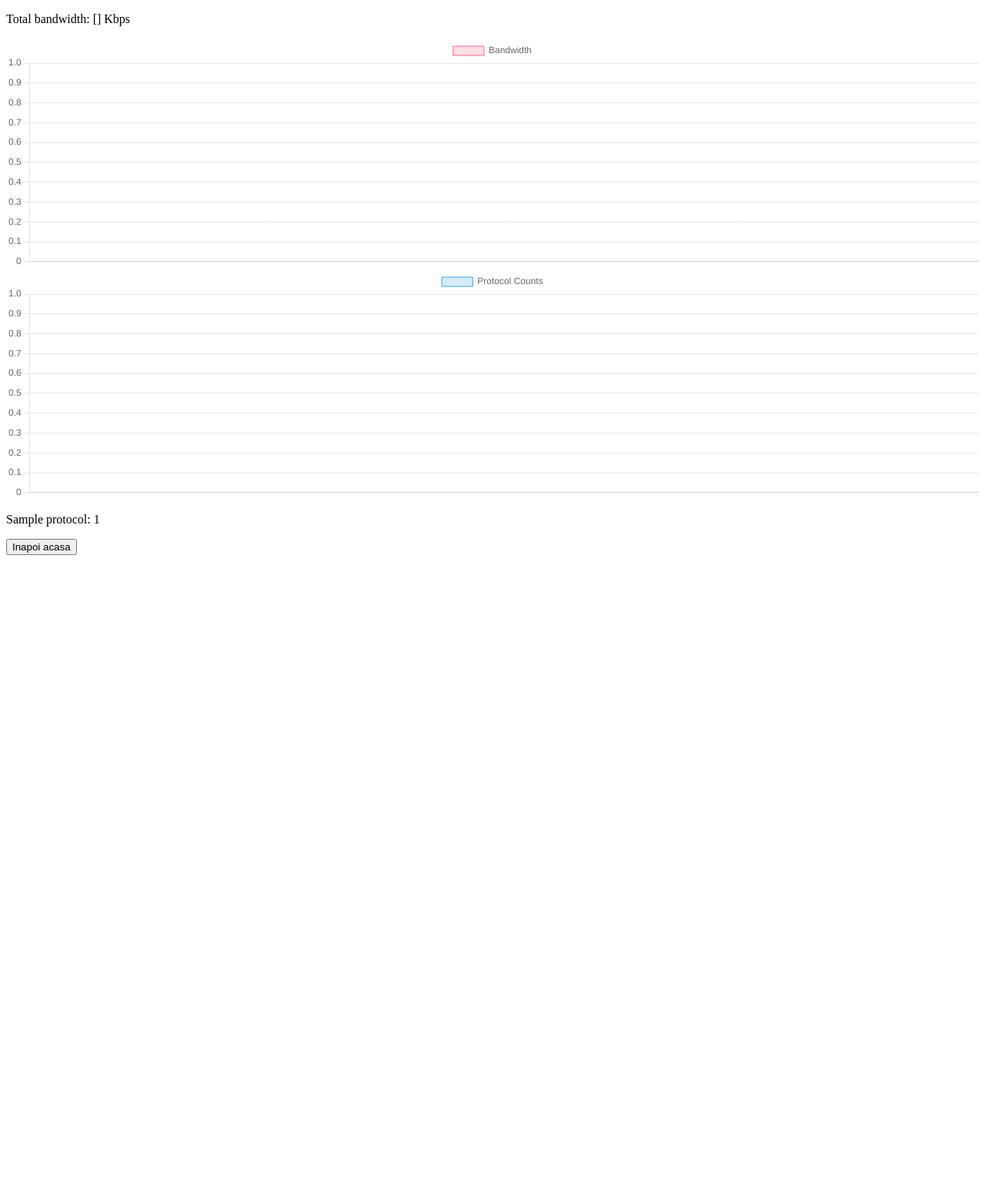
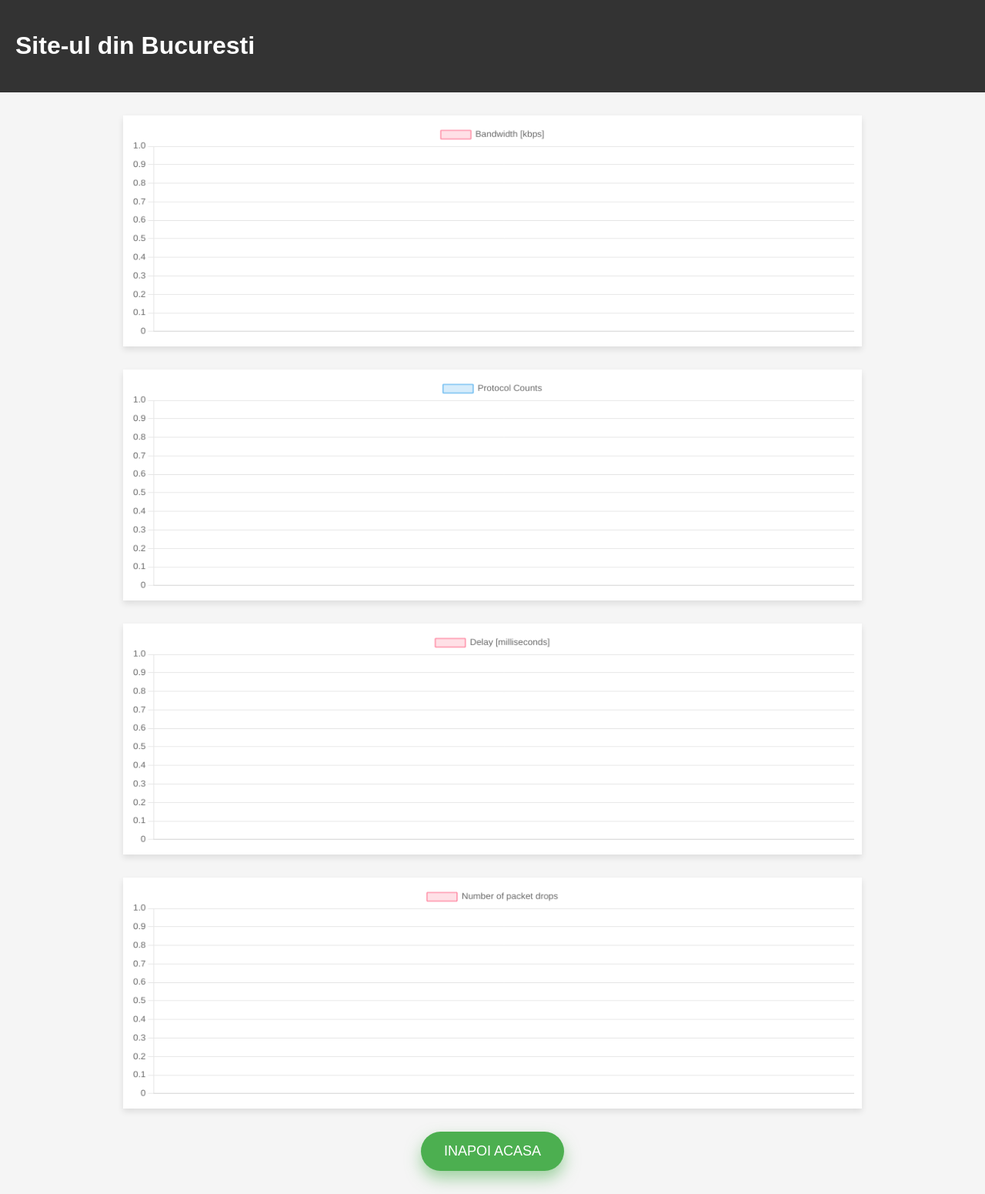
Before and after one commit to guceanu18/licenta, a Django app: template interfata/dmvpn/templates/dmvpn/bucuresti_bw.html in a window 1280 px wide. Shown: the whole page at 77% size. Before the commit the page ends 721 px from the top, so only its background shows below. Run offline with Django 4.2, Linux system fonts and the light colour scheme; the template is opened without the code that fills it: most values are stand-ins (such as "Sample title", 1, 10 or a date in 2020); parts of the project's set-up code (start-up, migrations or seed data) failed here and were passed over.

Commit message:
Added design elements and 2 more parameters: delay and packet drop rate

```diff
--- a/interfata/dmvpn/templates/dmvpn/bucuresti_bw.html
+++ b/interfata/dmvpn/templates/dmvpn/bucuresti_bw.html
@@ -5,16 +5,65 @@
     <script src="https://cdn.jsdelivr.net/npm/chart.js"></script>
     <style>
       canvas {
-        max-width: 1920px;
+        margin-top: 30px;
+        margin-bottom: 30px;
+        padding: 10px;
+        max-width: 1200px;
         max-height: 300px;
+        background-color: #ffffff;
       }
+
+      header {
+        background-color: #333;
+        color: #fff;
+        padding: 20px;
+      }
+
+      body {
+        margin: 0;
+        font-family: sans-serif;
+        background-color: #f5f5f5;
+      }
+
+      .chart {
+        margin: 30px auto;
+        max-width: 960px;
+        background-color: #fff;
+        box-shadow: 0 4px 8px rgba(0, 0, 0, 0.1);
+      }
+
+       button[type="submit"] {
+        background-color: #4CAF50;
+        color: #fff;
+        border: none;
+        padding: 15px 30px;
+        font-size: 18px;
+        cursor: pointer;
+        border-radius: 50px;
+        text-transform: uppercase;
+        box-shadow: 0 10px 20px rgba(76, 175, 80, 0.5);
+        transition: all 0.3s ease;
+        display: flex;
+        justify-content: center;
+        margin: 30px auto;
+      }
+      button[type="submit"]:hover {
+        background-color: #3e8e41;
+        box-shadow: 0 15px 30px rgba(76, 175, 80, 0.7);
+      }
+
+
     </style>
   </head>
   <body>
 
-    <p>Total bandwidth: {{ params.0 }} Kbps</p>
+    <header>
+      <h1>Site-ul din Bucuresti</h1>
+    </header>
 
-    <canvas id="myChart"></canvas>
+    <div class="chart">
+      <canvas id="myChart"></canvas>
+    </div>
     <script>
       // Get the canvas element
       var ctx = document.getElementById('myChart').getContext('2d');
@@ -28,7 +77,7 @@
           data: {
               labels: Array.from({length: bwValues.length}, (_, i) => i+1),
               datasets: [{
-                  label: 'Bandwidth',
+                  label: 'Bandwidth [kbps]',
                   data: bwValues,
                   backgroundColor: 'rgba(255, 99, 132, 0.2)',
                   borderColor: 'rgba(255, 99, 132, 1)',
@@ -45,7 +94,9 @@
       });
     </script>
 
-    <canvas id="protocols-chart"></canvas>
+    <div class="chart">
+      <canvas id="protocols-chart"></canvas>
+    </div>
 
     <script>
       // Get the protocols data from the template context
@@ -81,14 +132,85 @@
       });
     </script>
 
-    {% for protocol, count in params.1.items %}
-      <p>{{ protocol }}: {{ count }}</p>
-    {% endfor %}
+    <div class="chart">
+      <canvas id="delayChart"></canvas>
+    </div>
+    <script>
+      // Get the canvas element
+      var ctx = document.getElementById('delayChart').getContext('2d');
+
+      // Get the delay values from the params object
+      var delays = {{ params.2}};
+
+      // Create a new chart
+      var delayChart = new Chart(ctx, {
+          type: 'line',
+          data: {
+              labels: Array.from({length: delays.length}, (_, i) => i+1),
+              datasets: [{
+                  label: 'Delay [milliseconds]',
+                  data: delays,
+                  backgroundColor: 'rgba(255, 99, 132, 0.2)',
+                  borderColor: 'rgba(255, 99, 132, 1)',
+                  borderWidth: 1
+              }]
+          },
+          options: {
+              scales: {
+                  y: {
+                      beginAtZero: true
+                  }
+              }
+          }
+      });
+
+      // Check the length of delays array and clear the chart if it exceeds 200 points
+      if (delays.length >= 200) {
+        delayChart.update();
+      }
+    </script>
+
+    <div class="chart">
+      <canvas id="dropChart"></canvas>
+    </div>
+    <script>
+      // Get the canvas element
+      var ctx = document.getElementById('dropChart').getContext('2d');
+
+      // Get the delay values from the params object
+      var drops = {{ params.3}};
+
+      // Create a new chart
+      var dropChart = new Chart(ctx, {
+          type: 'line',
+          data: {
+              labels: Array.from({length: drops.length}, (_, i) => i+1),
+              datasets: [{
+                  label: 'Number of packet drops',
+                  data: drops,
+                  backgroundColor: 'rgba(255, 99, 132, 0.2)',
+                  borderColor: 'rgba(255, 99, 132, 1)',
+                  borderWidth: 1
+              }]
+          },
+          options: {
+              scales: {
+                  y: {
+                      beginAtZero: true
+                  }
+              }
+          }
+      });
+
+    </script>
+
+
 
     <form action="{% url 'index' %}" method="post">
       {% csrf_token %}
-      <input type="submit" value="Inapoi acasa">
+      <button type="submit" class="btn btn-primary">Inapoi acasa</button>
     </form>
+
 
     <meta http-equiv="refresh" content="5">
   </body>
--- a/interfata/dmvpn/urls.py
+++ b/interfata/dmvpn/urls.py
@@ -6,7 +6,7 @@ from . import views
 urlpatterns = [
     path('', views.index, name='index'),
 
-    #dmvpn/bucuresti/
+    # dmvpn/bucuresti/
     path('bucuresti', views.bucuresti, name='bucuresti'),
     path('bucuresti/bw', views.calcul_bw_buc, name='calcul_bw_buc'),
     path('brasov', views.brasov, name='brasov'),
```
Also changed, not shown: interfata/dmvpn/templates/dmvpn/bucuresti.html (+56 -0 lines), interfata/dmvpn/templates/dmvpn/index.html (+36 -11 lines), interfata/dmvpn/views.py (+34 -4 lines).
